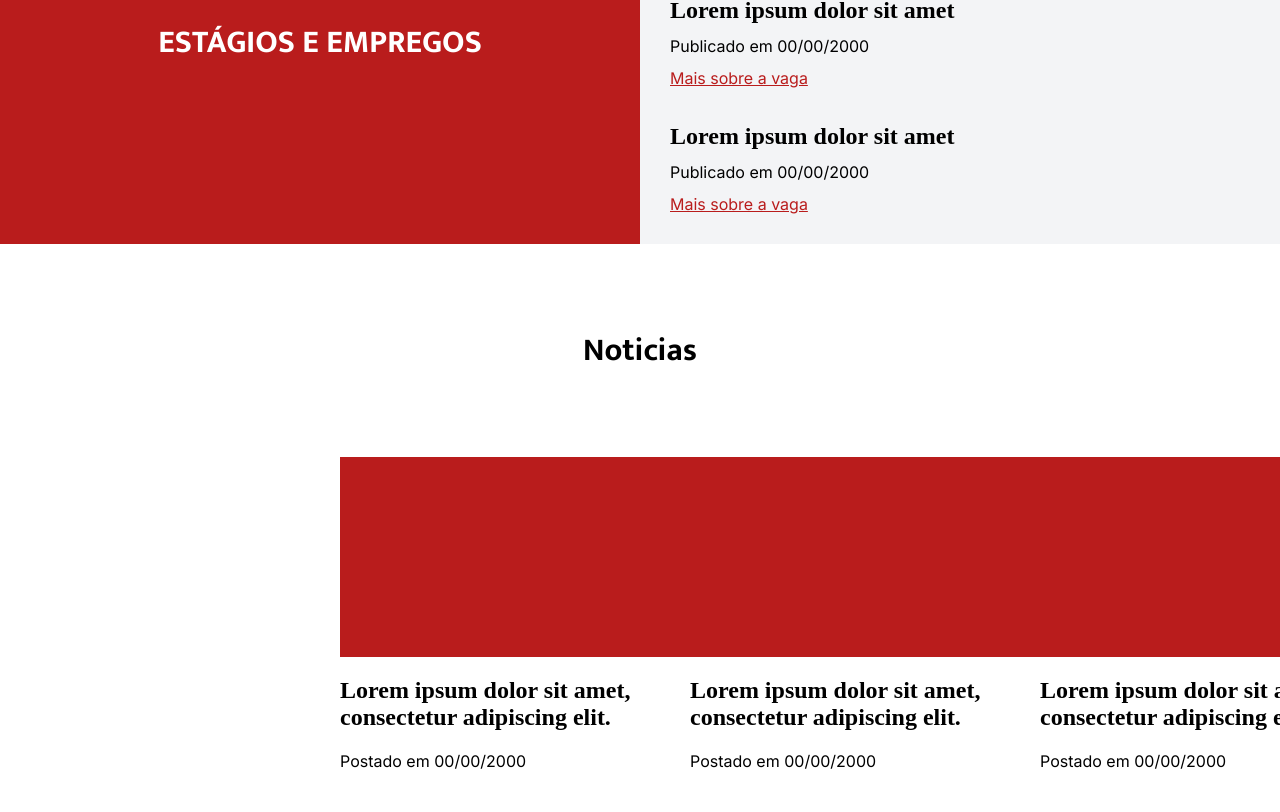
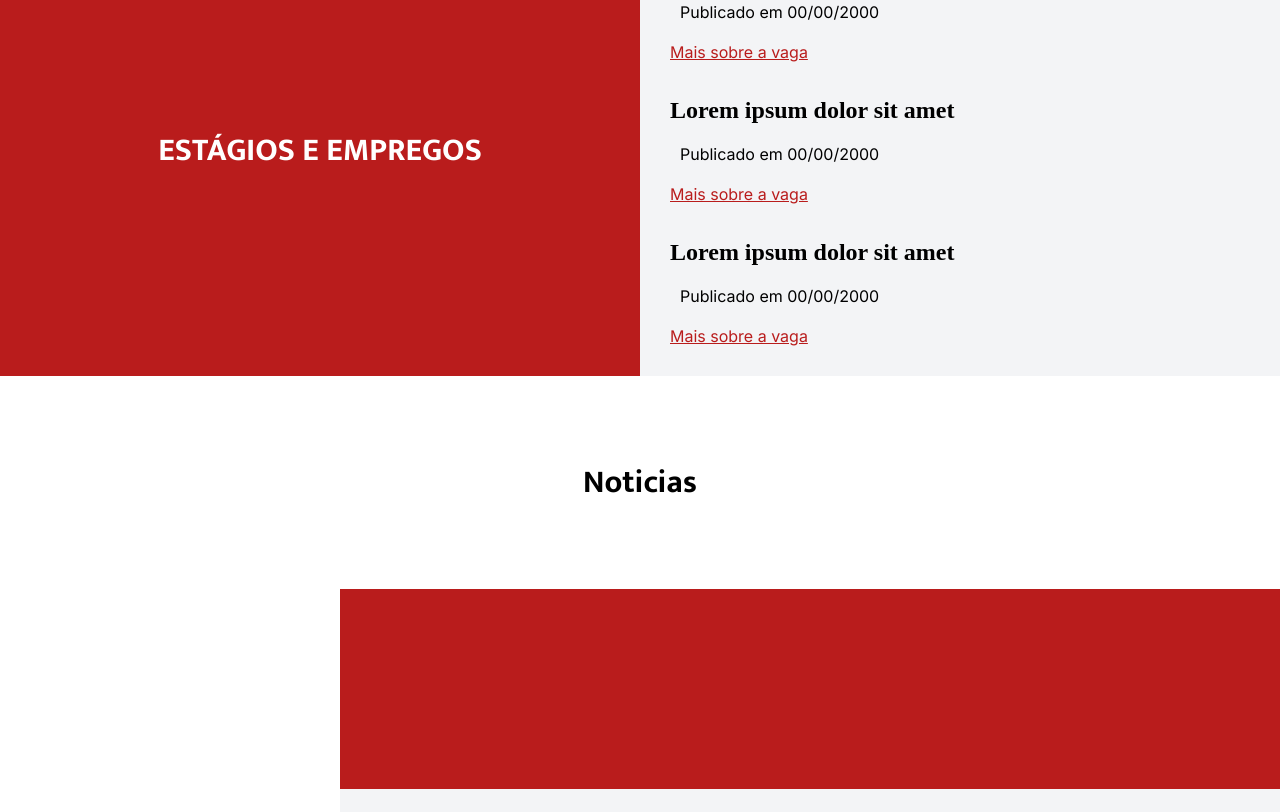
Before and after one commit to Higoralmeida702/PortalEscolar, a React (Vite) app: page / in a window 1280 px wide. Shown: the part 1506-2318 px from the top of the page. Built offline with nearby package versions, Linux system fonts and the light colour scheme.

Commit message:
alinhamento de elementos e ajuste de background-color

```diff
--- a/src/componentes/inicio/estagiosENoticias/estagiosENoticias.css
+++ b/src/componentes/inicio/estagiosENoticias/estagiosENoticias.css
@@ -46,6 +46,7 @@
 }
 .sessaoNoticiasConteudo {
     width: 350px;
+    background-color: var(--color-dark-30);
 }
 
 .espacoImagem {
@@ -54,8 +55,8 @@
     background-color: var(--color-vermelho)
 }
 
-.sessaoNoticiasConteudo h2{
-    margin: 20px 0;
+.sessaoNoticiasConteudo h2, p{
+    margin: 20px 10px;
 }
 
 .btnVerMaisNoticias {
```
